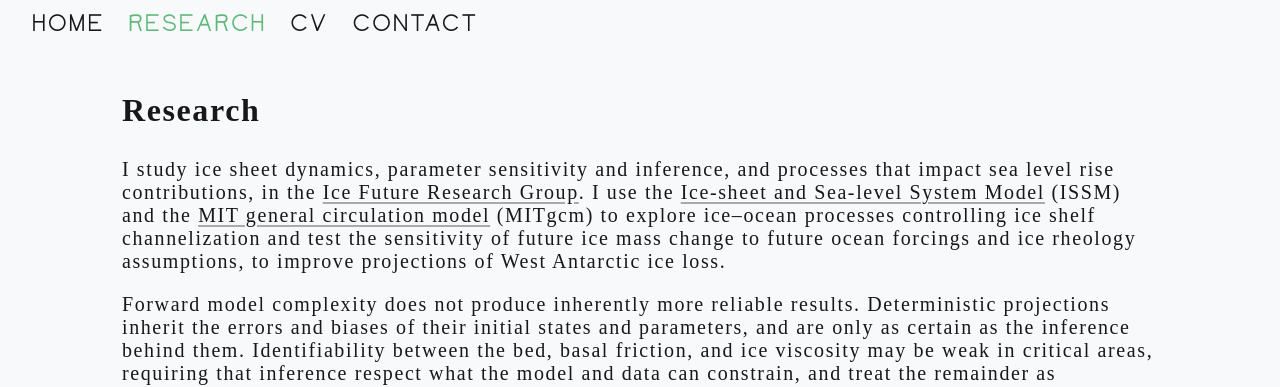
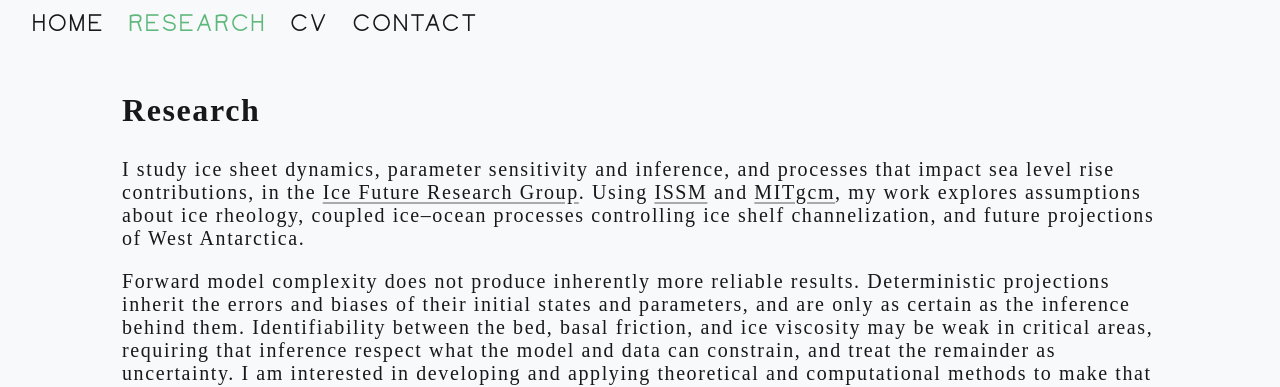
Before and after one commit to bgetraer/bgetraer.github.io, a plain HTML site: page docs/research.html in a window 1280 px wide. Shown: the top 387 px of the page. Drawn offline with Linux system fonts and the light colour scheme.

Commit message:
CHG: improve research and personal blurbs

```diff
--- a/docs/research.html
+++ b/docs/research.html
@@ -28,11 +28,11 @@
 	<h2>Research</h2>
 	<p>I study ice sheet dynamics, parameter sensitivity and inference, and processes that
 	impact sea level rise contributions, in the <a href="https://icefuture.org">Ice Future Research
-	Group</a>. I use the <a href="https://github.com/ISSMteam/ISSM">Ice-sheet and
-   Sea-level System Model</a> (ISSM) and the <a href="https://github.com/MITgcm/MITgcm">MIT
-   general circulation model</a> (MITgcm) to explore ice–ocean processes controlling ice shelf
-	channelization and test the sensitivity of future ice mass change to future ocean forcings and ice
-	rheology assumptions, to improve projections of West Antarctic ice loss.</p>
+	Group</a>. Using <a href="https://github.com/ISSMteam/ISSM">ISSM</a> and
+	<a href="https://github.com/MITgcm/MITgcm">MITgcm</a>, my work explores assumptions about ice rheology,
+	coupled ice–ocean processes controlling ice shelf channelization, and future projections of West
+	Antarctica.
+	</p>
 
 	<p>Forward model complexity does not produce inherently more reliable results.
    Deterministic projections inherit the errors and biases of their initial states and parameters,
@@ -41,6 +41,7 @@
    the model and data can constrain, and treat the remainder as uncertainty. I am interested in
    developing and applying theoretical and computational methods to make that inference and
 	uncertainty explicit and usable.
+	</p>
 </section>
 
 <figure>
```
Also changed, not shown: src/pages/research.html (+6 -5 lines), 2 other files.
